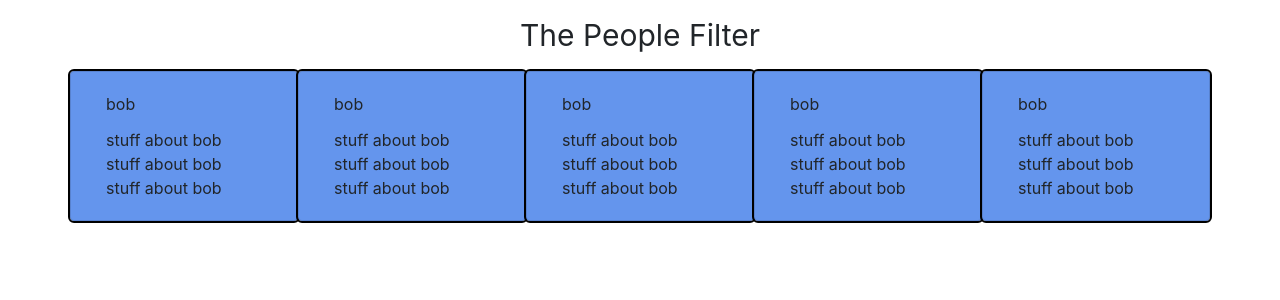
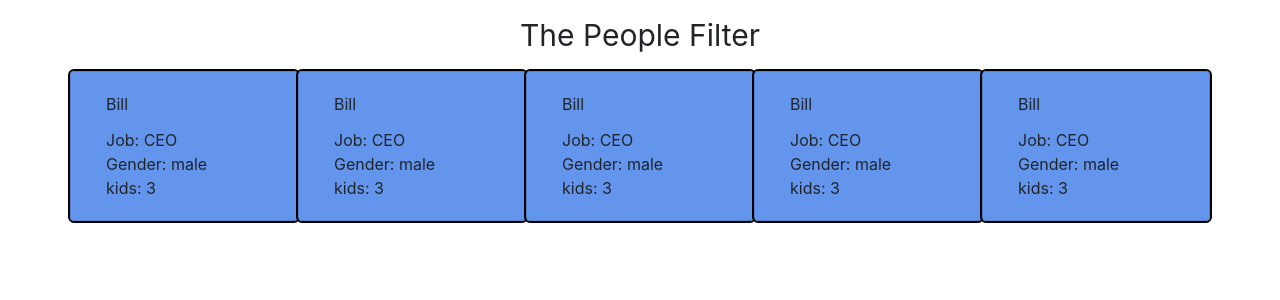
Before and after one commit to Matt-Boggs/The-People-Filter, a React (Create React App) app: page / in a window 1280 px wide. Shown: the top 300 px of the page. Built offline with nearby package versions, Linux system fonts and the light colour scheme.

Commit message:
mapping works

```diff
--- a/src/components/EmpCard.js
+++ b/src/components/EmpCard.js
@@ -1,22 +1,26 @@
 import React from "react";
+import { useEffect } from "react";
 
 const EmpCard = (props)=>{
 
+    useEffect(()=>{
+        console.log(props.result)
+    },[])
 
     return(
         <>
             <div className="card-body">
                 <div className="card-title">
-                    bob
+                    {props.result.name}
                 </div>
                 <div className="card-text">
-                    stuff about bob
+                    Job: {props.result.job}
                 </div>
                 <div className="card-text">
-                    stuff about bob
+                    Gender: {props.result.gender}
                 </div>
                 <div className="card-text">
-                    stuff about bob
+                    kids: {props.result.kids}
                 </div>
             </div>
         </>
--- a/src/components/ShowEmployees.js
+++ b/src/components/ShowEmployees.js
@@ -18,73 +18,13 @@ const ShowEmployees = ()=>{
     return (
         <Container>
             <Row>
-                <Col className="card">
-                    <EmpCard />
-                </Col>
-                <Col className="card">
-                    <div className="card-body">
-                        <div className="card-title">
-                            bob
-                        </div>
-                        <div className="card-text">
-                            stuff about bob
-                        </div>
-                        <div className="card-text">
-                            stuff about bob
-                        </div>
-                        <div className="card-text">
-                            stuff about bob
-                        </div>
-                    </div>
-                </Col>
-                <Col className="card">
-                    <div className="card-body">
-                        <div className="card-title">
-                            bob
-                        </div>
-                        <div className="card-text">
-                            stuff about bob
-                        </div>
-                        <div className="card-text">
-                            stuff about bob
-                        </div>
-                        <div className="card-text">
-                            stuff about bob
-                        </div>
-                    </div>
-                </Col>
-                <Col className="card">
-                    <div className="card-body">
-                        <div className="card-title">
-                            bob
-                        </div>
-                        <div className="card-text">
-                            stuff about bob
-                        </div>
-                        <div className="card-text">
-                            stuff about bob
-                        </div>
-                        <div className="card-text">
-                            stuff about bob
-                        </div>
-                    </div>
-                </Col>
-                <Col className="card">
-                    <div className="card-body">
-                        <div className="card-title">
-                            bob
-                        </div>
-                        <div className="card-text">
-                            stuff about bob
-                        </div>
-                        <div className="card-text">
-                            stuff about bob
-                        </div>
-                        <div className="card-text">
-                            stuff about bob
-                        </div>
-                    </div>
-                </Col>
+                <>
+                {empArr.employees.map(employee=>{
+                    return(<Col className="card">
+                        <EmpCard key={employee.id} result={employee} />
+                    </Col>)
+                })}
+                </>
             </Row>
         </Container>
     )
```
